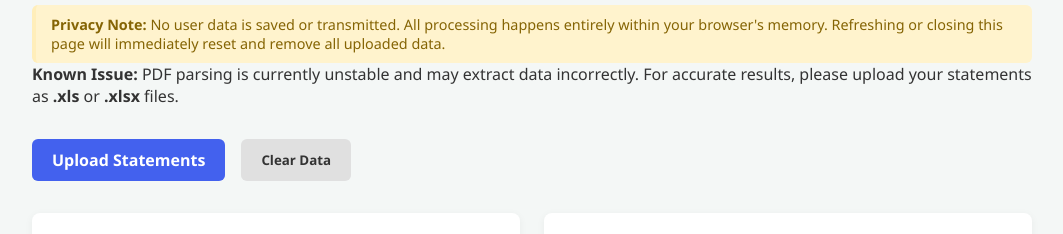
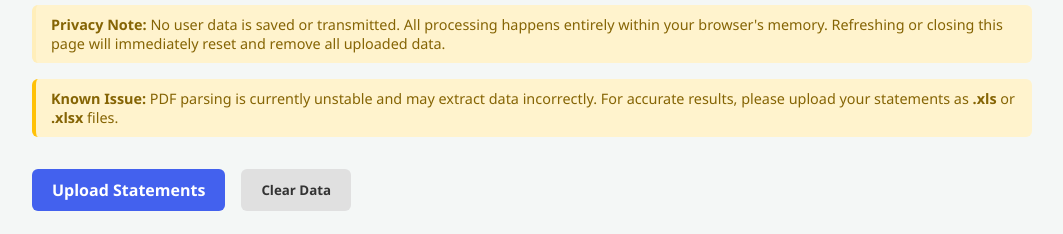
Before and after one commit to muhammadjinan/statement-viewer, a plain HTML site: page index.html in a window 1280 px wide. Shown: the part 78-312 px from the top of the page, without its empty margins (108-1171 px from the left). Drawn offline with Linux system fonts and the light colour scheme; a script that the page names is missing.

Commit message:
Add bug banner styles to styles.css

```diff
--- a/styles.css
+++ b/styles.css
@@ -43,6 +43,16 @@ h1 {
     border-radius: 6px;
     border-left: 4px solid #ffeeba;
     font-size: 0.9rem;
+}
+
+.bug-banner {
+    background-color: #fff3cd;
+    color: #856404;
+    padding: 10px 15px;
+    border-radius: 6px;
+    border-left: 4px solid #ffc107;
+    font-size: 0.9rem;
+    margin-top: 1rem;
 }
 
 .controls {
```
